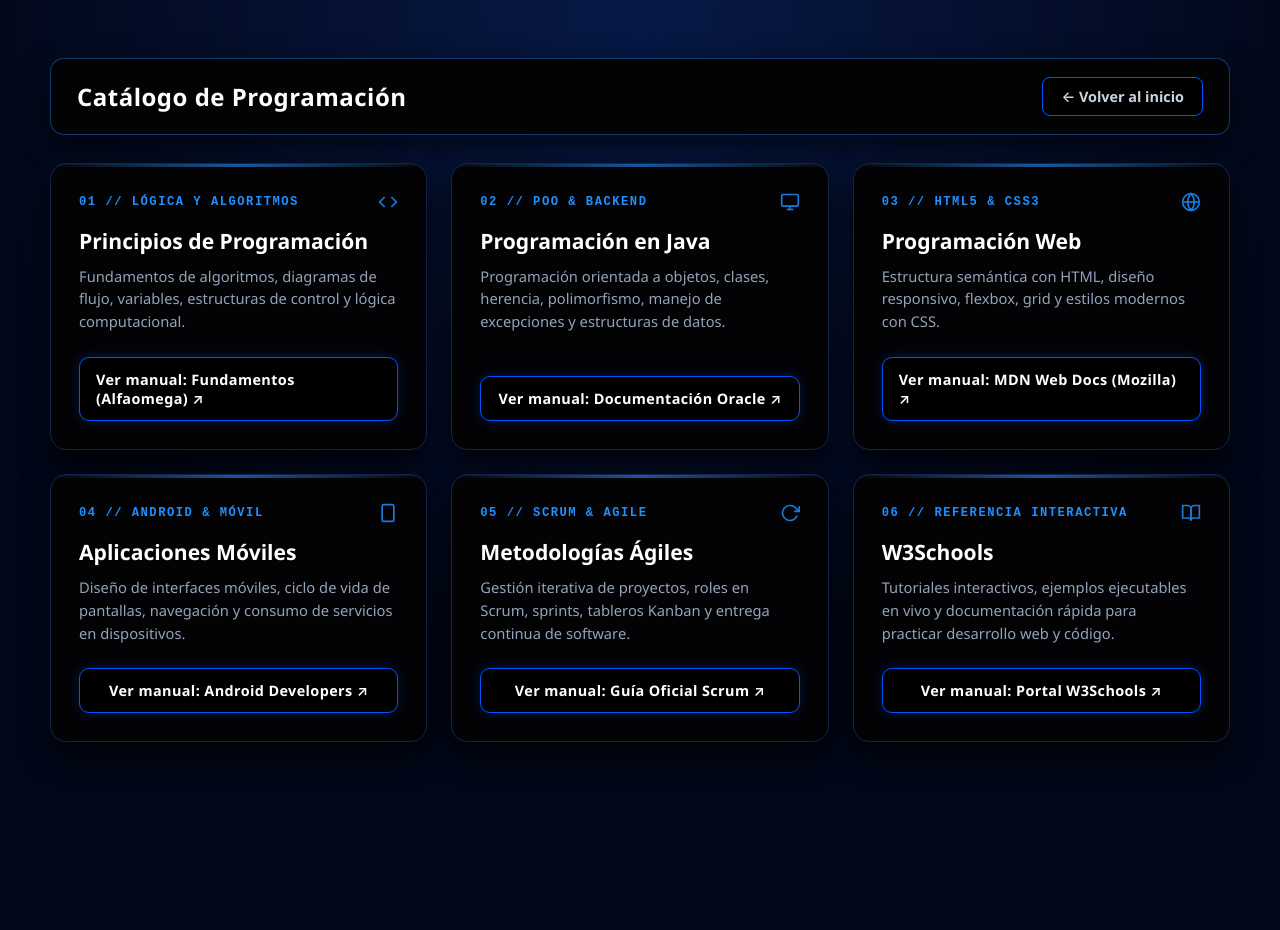
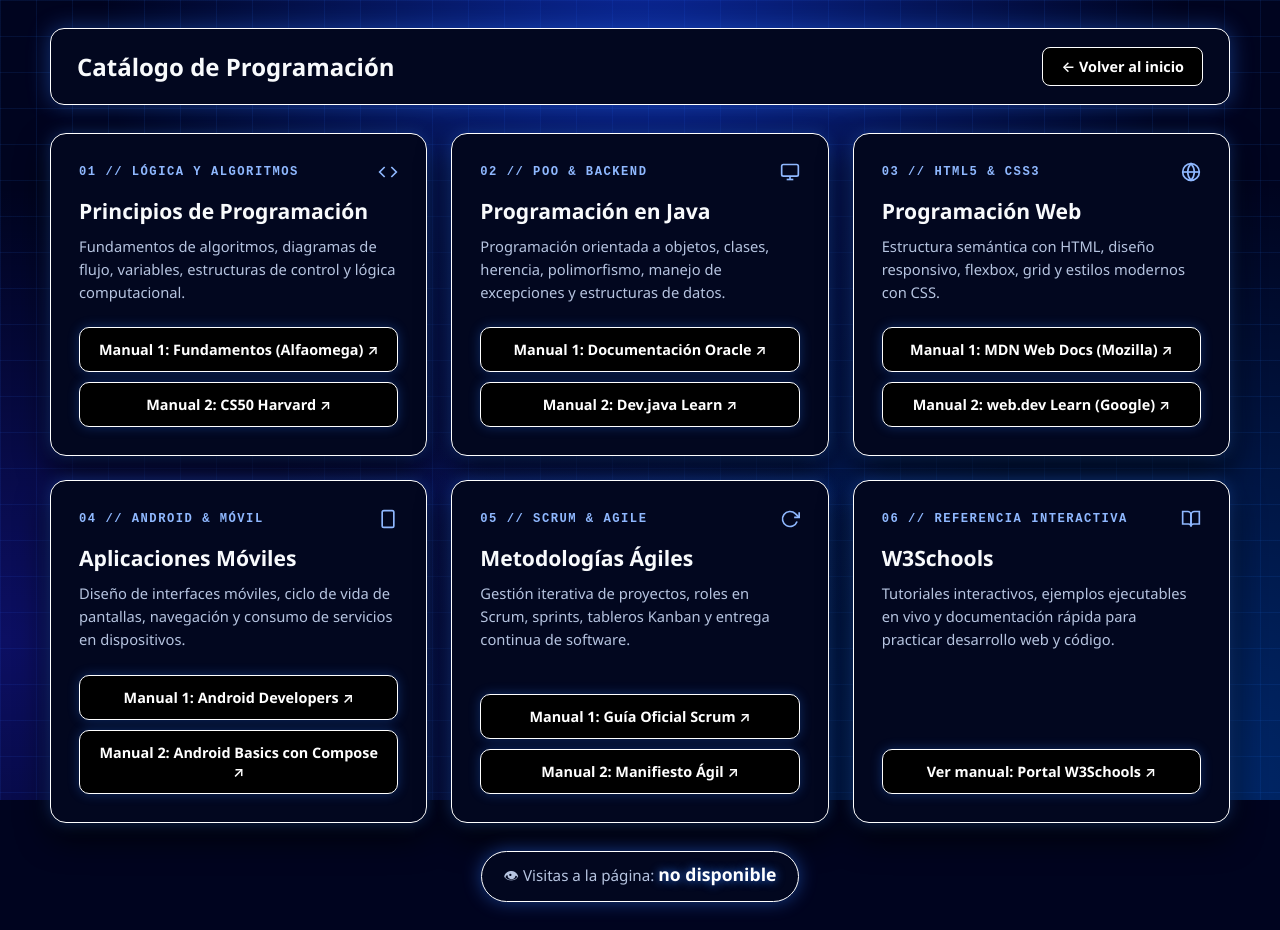
Before and after one commit to Mayleth846/Mayleth_Apuntes, a plain HTML site: page index.html in a window 1280 px wide. Both pictures are taken after a click on the button "ENTRAR". Before the commit the page ends 800 px from the top, so only its background shows below. Drawn offline with Linux system fonts and the light colour scheme; no server answers.

Commit message:
Update index.html

```diff
--- a/index.html
+++ b/index.html
@@ -6,87 +6,73 @@
   <title>Portal de Programación</title>
   <style>
     :root {
-      --bg-navy: #02081a;
-      --bg-navy-glow: #051336;
-      --card-black: #030305;
-      --card-black-hover: #07080d;
-      --neon-blue: #0055ff;
-      --neon-electric: #1e90ff;
+      --bg-navy: #00041f;
+      --neon-blue: #0a3cff;
+      --neon-electric: #2f7bff;
+      --card-dark: #02071f;
+      --card-hover: #050d36;
+      --border-white: #ffffff;
       --text-white: #f8fafc;
-      --text-muted: #94a3b8;
+      --text-muted: #b6c4e0;
     }
-
-    * {
-      box-sizing: border-box;
-      margin: 0;
-      padding: 0;
-      font-family: 'Segoe UI', system-ui, -apple-system, sans-serif;
-    }
+    * { box-sizing: border-box; margin: 0; padding: 0; font-family: 'Segoe UI', system-ui, -apple-system, sans-serif; }
 
     body {
       background-color: var(--bg-navy);
       background-image:
-        radial-gradient(circle at 50% 0%, #071947 0%, #02081a 65%),
-        linear-gradient(rgba(0, 85, 255, 0.06) 1px, transparent 1px),
-        linear-gradient(90deg, rgba(0, 85, 255, 0.06) 1px, transparent 1px);
-      background-size: 100% 100%, 36px 36px, 36px 36px;
+        radial-gradient(ellipse at 50% -10%, rgba(20, 70, 255, 0.55) 0%, transparent 60%),
+        radial-gradient(ellipse at 90% 100%, rgba(0, 110, 255, 0.35) 0%, transparent 55%),
+        radial-gradient(ellipse at 0% 80%, rgba(40, 40, 255, 0.3) 0%, transparent 50%),
+        linear-gradient(rgba(47, 123, 255, 0.10) 1px, transparent 1px),
+        linear-gradient(90deg, rgba(47, 123, 255, 0.10) 1px, transparent 1px);
+      background-size: 100% 100%, 100% 100%, 100% 100%, 36px 36px, 36px 36px;
+      background-attachment: fixed;
       color: var(--text-white);
       min-height: 100vh;
       display: flex;
+      flex-direction: column;
       justify-content: center;
       align-items: center;
       padding: 28px;
       overflow-x: hidden;
     }
+    .hidden { display: none !important; }
 
-    .hidden {
-      display: none !important;
-    }
-
-    /* 1. PANTALLA DE BIENVENIDA (Tarjeta Negra sobre Fondo Azul Oscuro) */
+    /* Bienvenida */
     .welcome-box {
-      background: var(--card-black);
-      border: 1.5px solid var(--neon-blue);
+      background: var(--card-dark);
+      border: 2px solid var(--border-white);
       border-radius: 20px;
       padding: 64px 48px;
       text-align: center;
       max-width: 680px;
       width: 100%;
-      box-shadow:
-        0 20px 50px rgba(0, 0, 0, 0.85),
-        0 0 25px rgba(0, 85, 255, 0.35),
-        inset 0 0 18px rgba(0, 85, 255, 0.12);
+      box-shadow: 0 0 30px rgba(47, 123, 255, 0.5), 0 20px 50px rgba(0, 0, 0, 0.8), inset 0 0 18px rgba(47, 123, 255, 0.15);
       animation: fadeUp 0.5s ease;
     }
-
     .status-badge {
       display: inline-block;
       font-family: monospace;
       font-size: 0.78rem;
       letter-spacing: 2px;
-      color: var(--neon-electric);
-      background: rgba(0, 85, 255, 0.12);
-      border: 1px solid rgba(30, 144, 255, 0.35);
+      color: #ffffff;
+      background: rgba(10, 60, 255, 0.25);
+      border: 1px solid var(--border-white);
       padding: 6px 14px;
       border-radius: 999px;
       margin-bottom: 24px;
     }
-
     .neon-title {
       font-size: clamp(1.9rem, 4.2vw, 2.9rem);
       font-weight: 800;
-      letter-spacing: 0.5px;
       color: #ffffff;
-      text-shadow:
-        0 0 12px rgba(30, 144, 255, 0.8),
-        0 0 28px rgba(0, 85, 255, 0.6);
+      text-shadow: 0 0 12px rgba(47, 123, 255, 0.9), 0 0 30px rgba(10, 60, 255, 0.7);
       margin-bottom: 38px;
     }
-
     .btn-neon {
       background: #000000;
       color: #ffffff;
-      border: 2px solid var(--neon-electric);
+      border: 2px solid var(--border-white);
       padding: 15px 48px;
       font-size: 1.05rem;
       font-weight: 700;
@@ -94,88 +80,50 @@
       text-transform: uppercase;
       border-radius: 12px;
       cursor: pointer;
-      box-shadow:
-        0 0 18px rgba(0, 85, 255, 0.45),
-        inset 0 0 10px rgba(0, 85, 255, 0.2);
+      box-shadow: 0 0 18px rgba(47, 123, 255, 0.6), inset 0 0 10px rgba(47, 123, 255, 0.25);
       transition: all 0.25s ease;
     }
-
     .btn-neon:hover {
       background: var(--neon-blue);
-      border-color: #60a5fa;
-      box-shadow:
-        0 0 30px var(--neon-electric),
-        0 0 60px rgba(0, 85, 255, 0.6);
+      box-shadow: 0 0 30px var(--neon-electric), 0 0 60px rgba(10, 60, 255, 0.7);
       transform: translateY(-2px);
     }
 
-    /* 2. PANTALLA DE CARGA */
+    /* Carga */
     .loading-box {
-      background: var(--card-black);
-      border: 1.5px solid var(--neon-blue);
+      background: var(--card-dark);
+      border: 2px solid var(--border-white);
       border-radius: 18px;
       padding: 44px 36px;
       text-align: center;
       max-width: 420px;
       width: 100%;
-      box-shadow: 0 15px 40px rgba(0, 0, 0, 0.85), 0 0 25px rgba(0, 85, 255, 0.3);
+      box-shadow: 0 0 30px rgba(47, 123, 255, 0.45), 0 15px 40px rgba(0, 0, 0, 0.8);
       animation: fadeUp 0.3s ease;
     }
-
-    .dots {
-      display: flex;
-      justify-content: center;
-      gap: 12px;
-      margin-bottom: 20px;
-    }
-
+    .dots { display: flex; justify-content: center; gap: 12px; margin-bottom: 20px; }
     .dots span {
-      width: 13px;
-      height: 13px;
-      border-radius: 50%;
+      width: 13px; height: 13px; border-radius: 50%;
       background: var(--neon-electric);
       box-shadow: 0 0 14px var(--neon-electric);
       animation: pulse 1s infinite ease-in-out;
     }
-
     .dots span:nth-child(2) { animation-delay: 0.2s; }
     .dots span:nth-child(3) { animation-delay: 0.4s; }
-
-    .loading-text {
-      font-size: 1.45rem;
-      font-weight: 600;
-      letter-spacing: 2px;
-      color: #ffffff;
-      margin-bottom: 22px;
-    }
-
-    .progress-track {
-      width: 100%;
-      height: 8px;
-      background: #0a0c12;
-      border: 1px solid #1e293b;
-      border-radius: 999px;
-      overflow: hidden;
-    }
-
+    .loading-text { font-size: 1.45rem; font-weight: 600; letter-spacing: 2px; margin-bottom: 22px; }
+    .progress-track { width: 100%; height: 8px; background: #0a0c12; border: 1px solid #ffffff; border-radius: 999px; overflow: hidden; }
     .progress-fill {
-      height: 100%;
-      width: 0%;
+      height: 100%; width: 0%;
       background: linear-gradient(90deg, var(--neon-blue), var(--neon-electric));
       box-shadow: 0 0 16px var(--neon-electric);
       transition: width 1.5s linear;
     }
 
-    /* 3. CATÁLOGO DE MATERIAS (Contenedores Negros sobre Fondo Azul Oscuro) */
-    .catalog-container {
-      width: 100%;
-      max-width: 1180px;
-      animation: fadeUp 0.5s ease;
-    }
-
+    /* Catálogo */
+    .catalog-container { width: 100%; max-width: 1180px; animation: fadeUp 0.5s ease; }
     .catalog-header {
-      background: var(--card-black);
-      border: 1px solid rgba(30, 144, 255, 0.4);
+      background: var(--card-dark);
+      border: 1.5px solid var(--border-white);
       border-radius: 14px;
       padding: 18px 26px;
       display: flex;
@@ -184,20 +132,13 @@
       flex-wrap: wrap;
       gap: 16px;
       margin-bottom: 28px;
-      box-shadow: 0 10px 30px rgba(0, 0, 0, 0.7);
+      box-shadow: 0 0 22px rgba(47, 123, 255, 0.4);
     }
-
-    .catalog-header h2 {
-      font-size: 1.5rem;
-      font-weight: 700;
-      color: #ffffff;
-      letter-spacing: 0.5px;
-    }
-
+    .catalog-header h2 { font-size: 1.5rem; font-weight: 700; }
     .btn-back {
       background: #000000;
-      color: #cbd5e1;
-      border: 1px solid var(--neon-blue);
+      color: #ffffff;
+      border: 1.5px solid var(--border-white);
       padding: 9px 18px;
       border-radius: 8px;
       cursor: pointer;
@@ -205,152 +146,83 @@
       font-weight: 600;
       transition: all 0.2s ease;
     }
+    .btn-back:hover { background: var(--neon-blue); box-shadow: 0 0 16px rgba(47, 123, 255, 0.8); }
 
-    .btn-back:hover {
-      background: var(--neon-blue);
-      color: #ffffff;
-      box-shadow: 0 0 16px rgba(0, 85, 255, 0.6);
-    }
-
-    .grid {
-      display: grid;
-      grid-template-columns: repeat(auto-fit, minmax(330px, 1fr));
-      gap: 24px;
-    }
-
+    .grid { display: grid; grid-template-columns: repeat(auto-fit, minmax(330px, 1fr)); gap: 24px; }
     .card {
-      background: var(--card-black);
-      border: 1.5px solid #132347;
+      background: var(--card-dark);
+      border: 1.5px solid var(--border-white);
       border-radius: 16px;
       padding: 28px;
       display: flex;
       flex-direction: column;
       justify-content: space-between;
-      box-shadow:
-        0 14px 32px rgba(0, 0, 0, 0.8),
-        inset 0 1px 0 rgba(255, 255, 255, 0.05);
+      box-shadow: 0 0 16px rgba(47, 123, 255, 0.3), 0 14px 32px rgba(0, 0, 0, 0.8);
       transition: all 0.25s ease;
-      position: relative;
-      overflow: hidden;
     }
-
-    .card::before {
-      content: "";
-      position: absolute;
-      top: 0;
-      left: 0;
-      right: 0;
-      height: 3px;
-      background: linear-gradient(90deg, transparent, var(--neon-electric), transparent);
-      opacity: 0.6;
-      transition: opacity 0.25s ease;
-    }
-
     .card:hover {
-      background: var(--card-black-hover);
-      border-color: var(--neon-electric);
-      box-shadow:
-        0 18px 40px rgba(0, 0, 0, 0.9),
-        0 0 24px rgba(0, 85, 255, 0.35);
+      background: var(--card-hover);
+      box-shadow: 0 0 28px rgba(47, 123, 255, 0.7), 0 18px 40px rgba(0, 0, 0, 0.9);
       transform: translateY(-4px);
     }
+    .card-top { display: flex; justify-content: space-between; align-items: center; margin-bottom: 14px; }
+    .card-tag { font-size: 0.76rem; font-family: monospace; color: #8fb8ff; letter-spacing: 1.5px; font-weight: 600; }
+    .card-icon { color: #8fb8ff; }
+    .card h3 { font-size: 1.32rem; margin-bottom: 10px; font-weight: 700; }
+    .card p { font-size: 0.92rem; color: var(--text-muted); line-height: 1.55; margin-bottom: 24px; }
 
-    .card:hover::before {
-      opacity: 1;
-    }
-
-    .card-top {
-      display: flex;
-      justify-content: space-between;
-      align-items: center;
-      margin-bottom: 14px;
-    }
-
-    .card-tag {
-      font-size: 0.76rem;
-      font-family: monospace;
-      color: var(--neon-electric);
-      letter-spacing: 1.5px;
-      font-weight: 600;
-    }
-
-    .card-icon {
-      color: var(--neon-electric);
-      opacity: 0.85;
-    }
-
-    .card h3 {
-      font-size: 1.32rem;
-      color: #ffffff;
-      margin-bottom: 10px;
-      font-weight: 700;
-    }
-
-    .card p {
-      font-size: 0.92rem;
-      color: var(--text-muted);
-      line-height: 1.55;
-      margin-bottom: 24px;
-    }
-
+    .btn-group { display: flex; flex-direction: column; gap: 10px; }
     .btn-manual {
       display: flex;
       align-items: center;
       justify-content: center;
-      gap: 8px;
+      text-align: center;
       text-decoration: none;
       background: #000000;
       color: #ffffff;
-      border: 1.5px solid var(--neon-blue);
+      border: 1.5px solid var(--border-white);
       padding: 12px 16px;
       border-radius: 10px;
       font-size: 0.9rem;
       font-weight: 600;
-      letter-spacing: 0.4px;
-      box-shadow: 0 0 12px rgba(0, 85, 255, 0.25);
+      box-shadow: 0 0 12px rgba(47, 123, 255, 0.3);
       transition: all 0.25s ease;
     }
+    .btn-manual:hover { background: var(--neon-blue); box-shadow: 0 0 22px rgba(47, 123, 255, 0.9); }
+    .btn-manual:focus-visible, .btn-neon:focus-visible, .btn-back:focus-visible { outline: 3px solid #ffffff; outline-offset: 3px; }
 
-    .btn-manual:hover {
-      background: var(--neon-blue);
-      border-color: var(--neon-electric);
-      box-shadow: 0 0 22px rgba(30, 144, 255, 0.65);
+    /* Contador de visitas */
+    .visit-counter {
+      margin-top: 28px;
+      background: var(--card-dark);
+      border: 1.5px solid var(--border-white);
+      border-radius: 999px;
+      padding: 10px 22px;
+      font-size: 0.95rem;
+      color: var(--text-muted);
+      box-shadow: 0 0 18px rgba(47, 123, 255, 0.45);
     }
+    .visit-counter strong { color: #ffffff; font-size: 1.1rem; text-shadow: 0 0 10px rgba(47, 123, 255, 0.9); }
 
-    @keyframes pulse {
-      0%, 100% { transform: scale(0.8); opacity: 0.4; }
-      50% { transform: scale(1.25); opacity: 1; }
-    }
-
-    @keyframes fadeUp {
-      from { opacity: 0; transform: translateY(10px); }
-      to { opacity: 1; transform: translateY(0); }
-    }
+    @keyframes pulse { 0%, 100% { transform: scale(0.8); opacity: 0.4; } 50% { transform: scale(1.25); opacity: 1; } }
+    @keyframes fadeUp { from { opacity: 0; transform: translateY(10px); } to { opacity: 1; transform: translateY(0); } }
+    @media (prefers-reduced-motion: reduce) { * { animation: none !important; transition: none !important; } }
   </style>
 </head>
 <body>
 
-  <!-- 1. PANTALLA INICIAL -->
   <section id="screen-welcome" class="welcome-box">
     <div class="status-badge">Dra. Mayleth Sánchez P.</div>
     <h1 class="neon-title">Hola alumnos de programación</h1>
     <button class="btn-neon" onclick="iniciarEntrada()">Entrar</button>
   </section>
 
-  <!-- 2. PANTALLA DE CARGA -->
   <section id="screen-loading" class="loading-box hidden">
-    <div class="dots">
-      <span></span>
-      <span></span>
-      <span></span>
-    </div>
+    <div class="dots"><span></span><span></span><span></span></div>
     <div class="loading-text">Entrando...</div>
-    <div class="progress-track">
-      <div id="progress-bar" class="progress-fill"></div>
-    </div>
+    <div class="progress-track"><div id="progress-bar" class="progress-fill"></div></div>
   </section>
 
-  <!-- 3. CATÁLOGO DE MATERIAS -->
   <main id="screen-catalog" class="catalog-container hidden">
     <header class="catalog-header">
       <h2>Catálogo de Programación</h2>
@@ -358,7 +230,6 @@
     </header>
 
     <div class="grid">
-      <!-- Módulo 1 -->
       <article class="card">
         <div>
           <div class="card-top">
@@ -368,10 +239,12 @@
           <h3>Principios de Programación</h3>
           <p>Fundamentos de algoritmos, diagramas de flujo, variables, estructuras de control y lógica computacional.</p>
         </div>
-        <a href="https://elhacker.info/manuales/Lenguajes%20de%20Programacion/Fundamentos%20de%20programaci%C3%B3n,%20algoritmos,%20L%C3%B3gica%20de%20programaci%C3%B3n,%20etc/Fundamentos-de-Programacion.pdf%20%C2%B7%20versi%C3%B3n%201.pdf" target="_blank" rel="noopener noreferrer" class="btn-manual">Ver manual: Fundamentos (Alfaomega) ↗</a>
+        <div class="btn-group">
+          <a href="https://elhacker.info/manuales/Lenguajes%20de%20Programacion/Fundamentos%20de%20programaci%C3%B3n,%20algoritmos,%20L%C3%B3gica%20de%20programaci%C3%B3n,%20etc/Fundamentos-de-Programacion.pdf%20%C2%B7%20versi%C3%B3n%201.pdf" target="_blank" rel="noopener noreferrer" class="btn-manual">Manual 1: Fundamentos (Alfaomega) ↗</a>
+          <a href="https://cs50.harvard.edu/x/" target="_blank" rel="noopener noreferrer" class="btn-manual">Manual 2: CS50 Harvard ↗</a>
+        </div>
       </article>
 
-      <!-- Módulo 2 -->
       <article class="card">
         <div>
           <div class="card-top">
@@ -381,10 +254,12 @@
           <h3>Programación en Java</h3>
           <p>Programación orientada a objetos, clases, herencia, polimorfismo, manejo de excepciones y estructuras de datos.</p>
         </div>
-        <a href="https://docs.oracle.com/javase/tutorial/" target="_blank" rel="noopener noreferrer" class="btn-manual">Ver manual: Documentación Oracle ↗</a>
+        <div class="btn-group">
+          <a href="https://docs.oracle.com/javase/tutorial/" target="_blank" rel="noopener noreferrer" class="btn-manual">Manual 1: Documentación Oracle ↗</a>
+          <a href="https://dev.java/learn/" target="_blank" rel="noopener noreferrer" class="btn-manual">Manual 2: Dev.java Learn ↗</a>
+        </div>
       </article>
 
-      <!-- Módulo 3 -->
       <article class="card">
         <div>
           <div class="card-top">
@@ -394,10 +269,12 @@
           <h3>Programación Web</h3>
           <p>Estructura semántica con HTML, diseño responsivo, flexbox, grid y estilos modernos con CSS.</p>
         </div>
-        <a href="https://developer.mozilla.org/es/docs/Learn_web_development" target="_blank" rel="noopener noreferrer" class="btn-manual">Ver manual: MDN Web Docs (Mozilla) ↗</a>
+        <div class="btn-group">
+          <a href="https://developer.mozilla.org/es/docs/Learn_web_development" target="_blank" rel="noopener noreferrer" class="btn-manual">Manual 1: MDN Web Docs (Mozilla) ↗</a>
+          <a href="https://web.dev/learn" target="_blank" rel="noopener noreferrer" class="btn-manual">Manual 2: web.dev Learn (Google) ↗</a>
+        </div>
       </article>
 
-      <!-- Módulo 4 -->
       <article class="card">
         <div>
           <div class="card-top">
@@ -407,10 +284,12 @@
           <h3>Aplicaciones Móviles</h3>
           <p>Diseño de interfaces móviles, ciclo de vida de pantallas, navegación y consumo de servicios en dispositivos.</p>
         </div>
-        <a href="https://developer.android.com/develop?hl=es-419" target="_blank" rel="noopener noreferrer" class="btn-manual">Ver manual: Android Developers ↗</a>
+        <div class="btn-group">
+          <a href="https://developer.android.com/develop?hl=es-419" target="_blank" rel="noopener noreferrer" class="btn-manual">Manual 1: Android Developers ↗</a>
+          <a href="https://developer.android.com/courses/android-basics-compose/course?hl=es-419" target="_blank" rel="noopener noreferrer" class="btn-manual">Manual 2: Android Basics con Compose ↗</a>
+        </div>
       </article>
 
-      <!-- Módulo 5 -->
       <article class="card">
         <div>
           <div class="card-top">
@@ -420,10 +299,12 @@
           <h3>Metodologías Ágiles</h3>
           <p>Gestión iterativa de proyectos, roles en Scrum, sprints, tableros Kanban y entrega continua de software.</p>
         </div>
-        <a href="https://scrumguides.org/docs/scrumguide/v2020/2020-Scrum-Guide-Spanish-Latin-South-American.pdf" target="_blank" rel="noopener noreferrer" class="btn-manual">Ver manual: Guía Oficial Scrum ↗</a>
+        <div class="btn-group">
+          <a href="https://scrumguides.org/docs/scrumguide/v2020/2020-Scrum-Guide-Spanish-Latin-South-American.pdf" target="_blank" rel="noopener noreferrer" class="btn-manual">Manual 1: Guía Oficial Scrum ↗</a>
+          <a href="https://agilemanifesto.org/iso/es/manifesto.html" target="_blank" rel="noopener noreferrer" class="btn-manual">Manual 2: Manifiesto Ágil ↗</a>
+        </div>
       </article>
 
-      <!-- Módulo 6 -->
       <article class="card">
         <div>
           <div class="card-top">
@@ -433,10 +314,15 @@
           <h3>W3Schools</h3>
           <p>Tutoriales interactivos, ejemplos ejecutables en vivo y documentación rápida para practicar desarrollo web y código.</p>
         </div>
-        <a href="https://www.w3schools.com/" target="_blank" rel="noopener noreferrer" class="btn-manual">Ver manual: Portal W3Schools ↗</a>
+        <div class="btn-group">
+          <a href="https://www.w3schools.com/" target="_blank" rel="noopener noreferrer" class="btn-manual">Ver manual: Portal W3Schools ↗</a>
+        </div>
       </article>
     </div>
   </main>
+
+  <!-- CONTADOR DE VISITAS -->
+  <div class="visit-counter">👁 Visitas a la página: <strong id="visit-count">...</strong></div>
 
   <script>
     function iniciarEntrada() {
@@ -444,25 +330,38 @@
       const loading = document.getElementById('screen-loading');
       const catalog = document.getElementById('screen-catalog');
       const bar = document.getElementById('progress-bar');
-
       welcome.classList.add('hidden');
       loading.classList.remove('hidden');
-
-      setTimeout(() => {
-        bar.style.width = '100%';
-      }, 50);
-
+      setTimeout(() => { bar.style.width = '100%'; }, 50);
       setTimeout(() => {
         loading.classList.add('hidden');
         catalog.classList.remove('hidden');
         bar.style.width = '0%';
       }, 1600);
     }
-
     function volverInicio() {
       document.getElementById('screen-catalog').classList.add('hidden');
       document.getElementById('screen-welcome').classList.remove('hidden');
     }
+
+    // Contador de visitas (counterapi.dev). Cambia NAMESPACE por un nombre único tuyo.
+    (async function contarVisitas() {
+      const NAMESPACE = 'portal-programacion-mayleth-sanchez';
+      const KEY = 'visitas';
+      const el = document.getElementById('visit-count');
+      let yaContada = false;
+      try { yaContada = sessionStorage.getItem('visita-contada') === '1'; } catch (e) {}
+      // Solo suma 1 por sesión; si ya se contó, solo consulta el total
+      const url = `https://api.counterapi.dev/v1/${NAMESPACE}/${KEY}/${yaContada ? '' : 'up'}`;
+      try {
+        const res = await fetch(url);
+        const data = await res.json();
+        el.textContent = Number(data.count).toLocaleString('es-MX');
+        try { sessionStorage.setItem('visita-contada', '1'); } catch (e) {}
+      } catch (e) {
+        el.textContent = 'no disponible';
+      }
+    })();
   </script>
 </body>
 </html>
```
